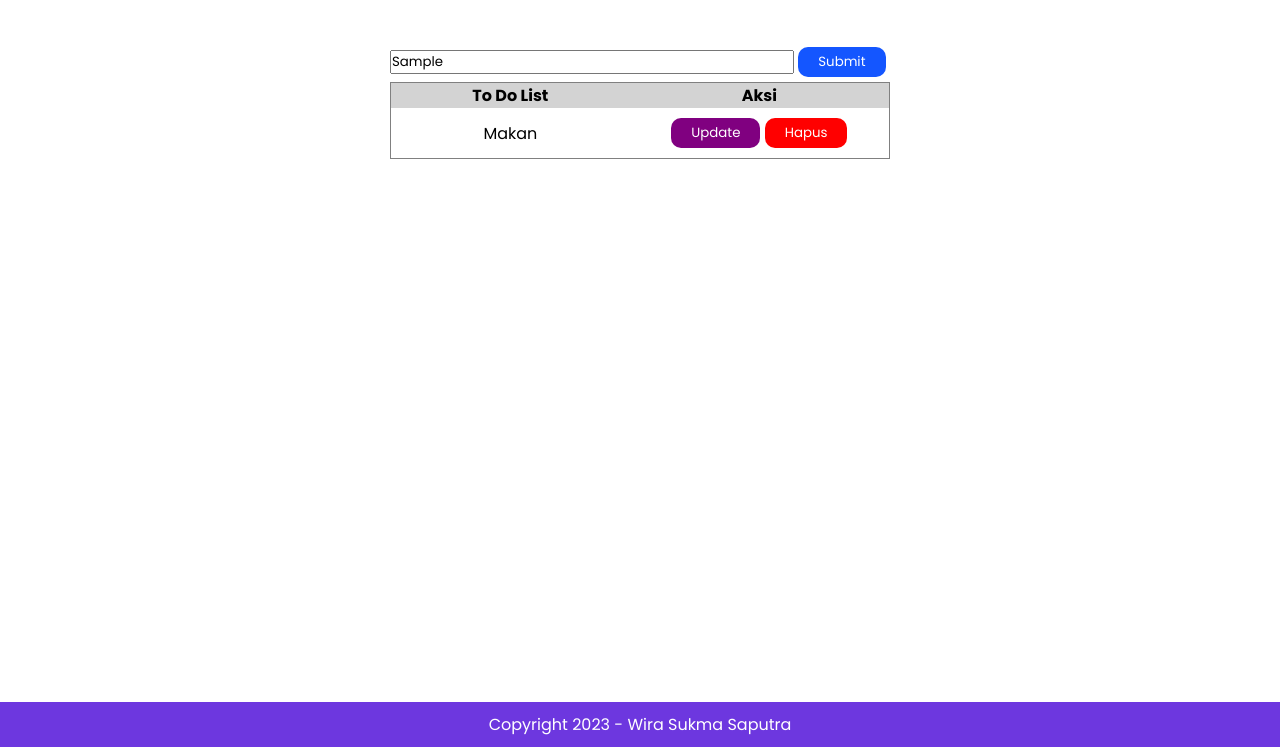
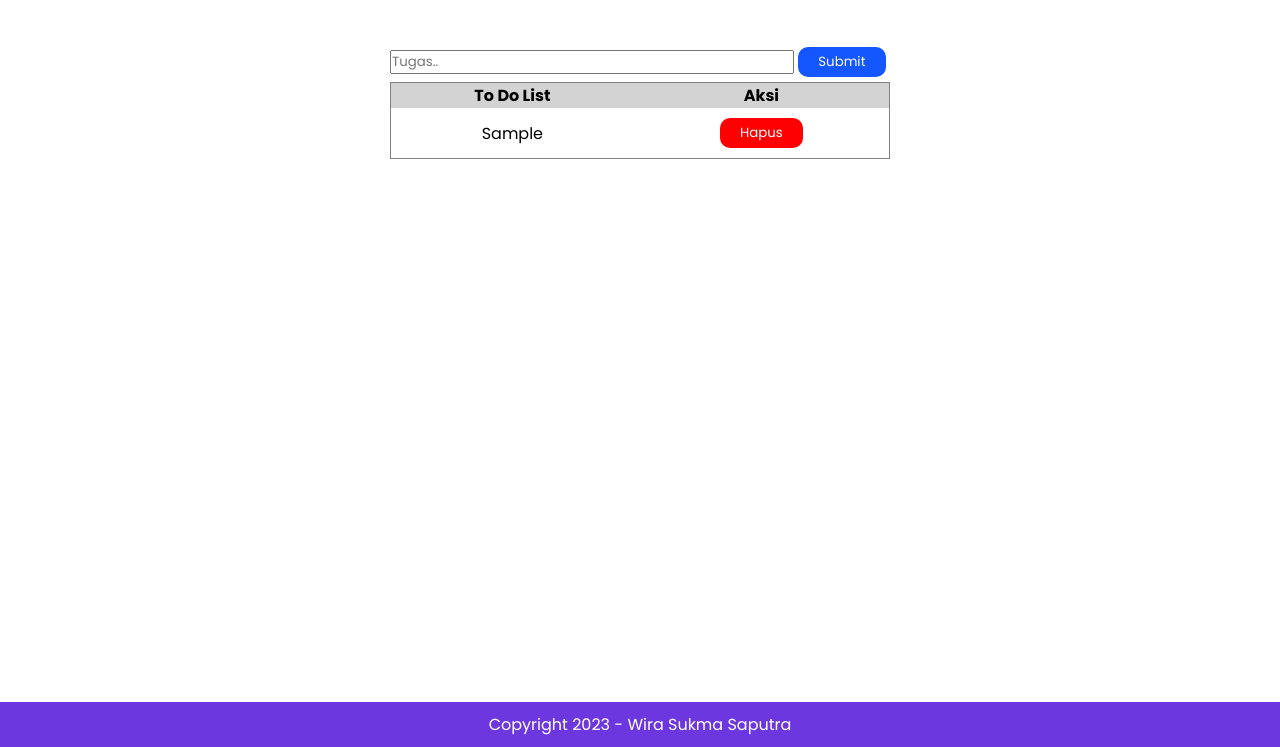
Before and after one commit to dikrifzn/PBK-Workshop, a plain HTML site: page to-do-list.html in a window 1280 px wide. Both pictures are taken after typing "Sample" into the empty fields and a click on the button "Submit". Shown: the part 168-915 px from the top of the page. Drawn offline with Linux system fonts and the light colour scheme.

Commit message:
activate to-do-list feature

```diff
--- a/to-do-list.html
+++ b/to-do-list.html
@@ -1,11 +1,13 @@
 <!DOCTYPE html>
 <html lang="en">
+
 <head>
   <meta charset="UTF-8">
   <meta name="viewport" content="width=device-width, initial-scale=1.0">
   <link rel="stylesheet" href="style.css">
   <title>Personal Portofolio</title>
 </head>
+
 <body>
   <!-- NAVIGATION -->
   <nav>
@@ -23,7 +25,7 @@
     <h1>To Do List</h1>
     <div class="input">
       <div class="input-data">
-                <input type="text" name="" id="">
+        <input type="text" name="" id="input-todo" placeholder="Tugas..">
         <button class="submit">Submit</button>
       </div>
       <table>
@@ -33,15 +35,7 @@
             <th>Aksi</th>
           </tr>
         </thead>
-                <tbody>
-                    <tr>
-                        <td>Makan</td>
-                        <td>
-                            <button class="update">Update</button>
-                            <button class="hapus">Hapus</button>
-                        </td>
-                    </tr>
-                </tbody>
+        <tbody id="taskList"></tbody>
       </table>
     </div>
   </section>
@@ -50,5 +44,90 @@
   <footer>
     <p>Copyright 2023 - Wira Sukma Saputra</p>
   </footer>
+
+  <script>
+    const taskInput = document.getElementById("input-todo");
+    const taskList = document.getElementById("taskList");
+
+    // Buat atau buka database IndexedDB
+    const request = indexedDB.open("TaskDB", 1);
+
+    request.onupgradeneeded = function(event) {
+      const db = event.target.result;
+      if (!db.objectStoreNames.contains("tasks")) {
+        db.createObjectStore("tasks", {
+          keyPath: "id",
+          autoIncrement: true
+        });
+      }
+    };
+
+    request.onsuccess = function(event) {
+      const db = event.target.result;
+
+      // Menambahkan tugas
+      document.querySelector(".submit").addEventListener("click", addTask);
+
+      function addTask() {
+        const task = taskInput.value;
+        if (task === "") return;
+
+        const transaction = db.transaction(["tasks"], "readwrite");
+        const objectStore = transaction.objectStore("tasks");
+
+        const newTask = {
+          text: task
+        };
+        const request = objectStore.add(newTask);
+
+        request.onsuccess = function() {
+          taskInput.value = "";
+          fetchTasks();
+        };
+      }
+
+      // Mendapatkan semua tugas
+      function fetchTasks() {
+        while (taskList.firstChild) {
+          taskList.removeChild(taskList.firstChild);
+        }
+
+        const objectStore = db.transaction("tasks").objectStore("tasks");
+        objectStore.openCursor().onsuccess = function(event) {
+          const cursor = event.target.result;
+          if (cursor) {
+            const tr = document.createElement("tr");
+            tr.innerHTML = `
+                            <td>${cursor.value.text}</td>
+                            <td>
+                                <button class="hapus" data-id="${cursor.key}">Hapus</button>
+                            </td>
+                        `;
+            taskList.appendChild(tr);
+            cursor.continue();
+          }
+        };
+      }
+
+      // Hapus tugas
+      taskList.addEventListener("click", function(event) {
+        if (event.target.classList.contains("hapus")) {
+          const taskId = Number(event.target.getAttribute("data-id"));
+          deleteTask(taskId);
+        }
+      });
+
+      function deleteTask(id) {
+        const transaction = db.transaction(["tasks"], "readwrite");
+        const objectStore = transaction.objectStore("tasks");
+        const request = objectStore.delete(id);
+        request.onsuccess = fetchTasks;
+      }
+
+      // Menampilkan tugas saat pertama kali
+      fetchTasks();
+    };
+  </script>
 </body>
+
 </html>
```
Also changed, not shown: 1 other file. Lines whose indentation alone changed are shown as unchanged.
